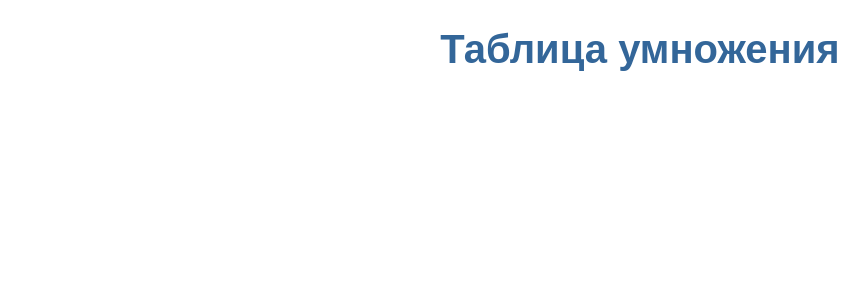
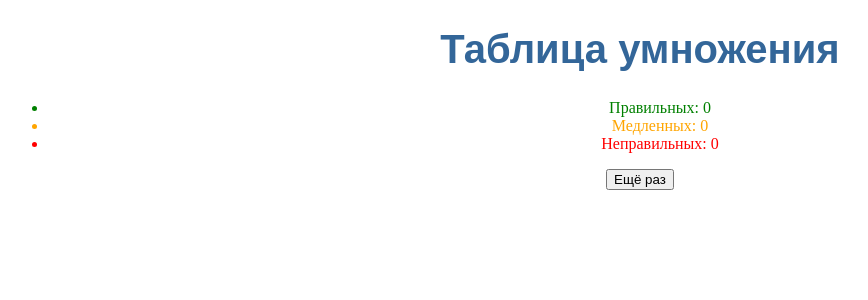
Before and after one commit to YuriyGranovskiy/multi-table, an Angular app: page /results in a window 1280 px wide. Before the commit this address led to /. Shown: the top 300 px of the page, without its empty margins (0-868 px from the left). Built offline with nearby package versions, Linux system fonts and the light colour scheme.

Commit message:
Add results page

```diff
--- a/src/app/app-routing.module.ts
+++ b/src/app/app-routing.module.ts
@@ -2,11 +2,13 @@ import { NgModule } from '@angular/core';
 import { RouterModule, Routes } from '@angular/router';
 import { TestComponent } from './test/test.component';
 import { StartComponent } from './start/start.component';
+import { ResultsComponent } from './results/results.component';
 
 const routes: Routes = [
   { path: '', redirectTo: '/start', pathMatch: 'full' },
   { path: 'test', component: TestComponent },
-  { path: 'start', component: StartComponent }
+  { path: 'start', component: StartComponent },
+  { path: 'results', component: ResultsComponent }
 ];
 
 @NgModule({
--- a/src/app/app.module.ts
+++ b/src/app/app.module.ts
@@ -8,6 +8,7 @@ import { MsAsPrettyTimePipe } from './shared/ms-as-pretty-time.pipe';
 import { StartComponent } from './start/start.component';
 import { AppRoutingModule } from './app-routing.module';
 import { TestComponent } from './test/test.component';
+import { ResultsComponent } from './results/results.component';
 
 @NgModule({
   declarations: [
@@ -16,7 +17,8 @@ import { TestComponent } from './test/test.component';
     ResultsListComponent,
     MsAsPrettyTimePipe,
     StartComponent,
-    TestComponent
+    TestComponent,
+    ResultsComponent
   ],
   imports: [
     BrowserModule,
--- a/src/app/results-list/results-list.component.html
+++ b/src/app/results-list/results-list.component.html
@@ -1,3 +1,4 @@
+<button routerLink="/results" *ngIf="taskResultsService.testFinished" >Результаты</button>
 <table *ngIf="taskResults && taskResults.length">
   <thead>
     <th>Номер</th>
--- /dev/null
+++ b/src/app/results/results.component.css
@@ -0,0 +1,11 @@
+li.incorrectResult {
+    color: red;
+}
+
+li.correctResult {
+    color: green;
+}
+
+li.correctAndLongResult {
+    color: orange;
+}
--- /dev/null
+++ b/src/app/results/results.component.html
@@ -0,0 +1,7 @@
+<img *ngIf="canShowRapuntsel" src="/assets/rapuntsel.gif" />
+<ul>
+  <li class="correctResult">Правильных: {{ correctCount }}</li>
+  <li class="correctAndLongResult" >Медленных: {{ correctAndLongCount }}</li>
+  <li class="incorrectResult">Неправильных: {{ incorrectCount }}</li>
+</ul>
+<button routerLink="/test">Ещё раз</button>
--- /dev/null
+++ b/src/app/results/results.component.ts
@@ -0,0 +1,25 @@
+import { Component, OnInit } from '@angular/core';
+import { TaskResultsService } from '../task-results.service';
+
+@Component({
+  selector: 'app-results',
+  templateUrl: './results.component.html',
+  styleUrls: ['./results.component.css']
+})
+export class ResultsComponent implements OnInit {
+  correctCount: number;
+  correctAndLongCount: number;
+  incorrectCount: number;
+  canShowRapuntsel: boolean;
+
+  constructor(private taskResultsService: TaskResultsService) {
+  }
+
+  ngOnInit() {
+    let results = this.taskResultsService.getResults();
+    this.correctCount = results.filter(result => result.isCorrect && !result.isLong).length;
+    this.correctAndLongCount = results.filter(result => result.isCorrect && result.isLong).length;
+    this.incorrectCount = results.filter(result => !result.isCorrect).length;
+    this.canShowRapuntsel = this.correctCount > results.length / 2;
+  }
+}
--- a/src/app/task-results.service.ts
+++ b/src/app/task-results.service.ts
@@ -6,6 +6,8 @@ import { TaskResult } from './shared/taskResult';
 })
 export class TaskResultsService {
   taskResults: TaskResult[] = [];
+  testLength: number = 20;
+  testFinished: boolean = false;
 
   constructor() { }
 
@@ -13,11 +15,22 @@ export class TaskResultsService {
     return this.taskResults;
   }
 
+  flush(): void {
+    this.taskResults.length = 0;
+    this.testFinished = false;
+  }
+
   add(taskResult: TaskResult){
-    if(this.taskResults.length < 30) {
+    if(this.taskResults.length < this.testLength) {
       this.taskResults.push(taskResult);
+      if((this.taskResults.length < this.testLength)) {
+        this.testFinished = false;
+      }
+      else {
+        this.testFinished = true;
+      }
     } else {
-      alert("Тест окончен!");
+      this.testFinished = true;
     }
   }
 }
--- a/src/app/test/test.component.html
+++ b/src/app/test/test.component.html
@@ -1,2 +1,2 @@
-<mt-task></mt-task>
+<mt-task *ngIf="!taskResultsService.testFinished"></mt-task>
 <mt-results-list></mt-results-list>
--- a/src/app/test/test.component.ts
+++ b/src/app/test/test.component.ts
@@ -1,4 +1,5 @@
 import { Component, OnInit } from '@angular/core';
+import { TaskResultsService } from '../task-results.service';
 
 @Component({
   selector: 'mt-test',
@@ -6,10 +7,10 @@ import { Component, OnInit } from '@angular/core';
   styleUrls: ['./test.component.css']
 })
 export class TestComponent implements OnInit {
-  taksCount: number = 30;
-  constructor() { }
+  constructor(private taskResultsService: TaskResultsService) { }
 
   ngOnInit() {
+    this.taskResultsService.flush();
   }
 
 }
```
Also changed, not shown: 1 other file (tests, documents, lock files or other folders).
